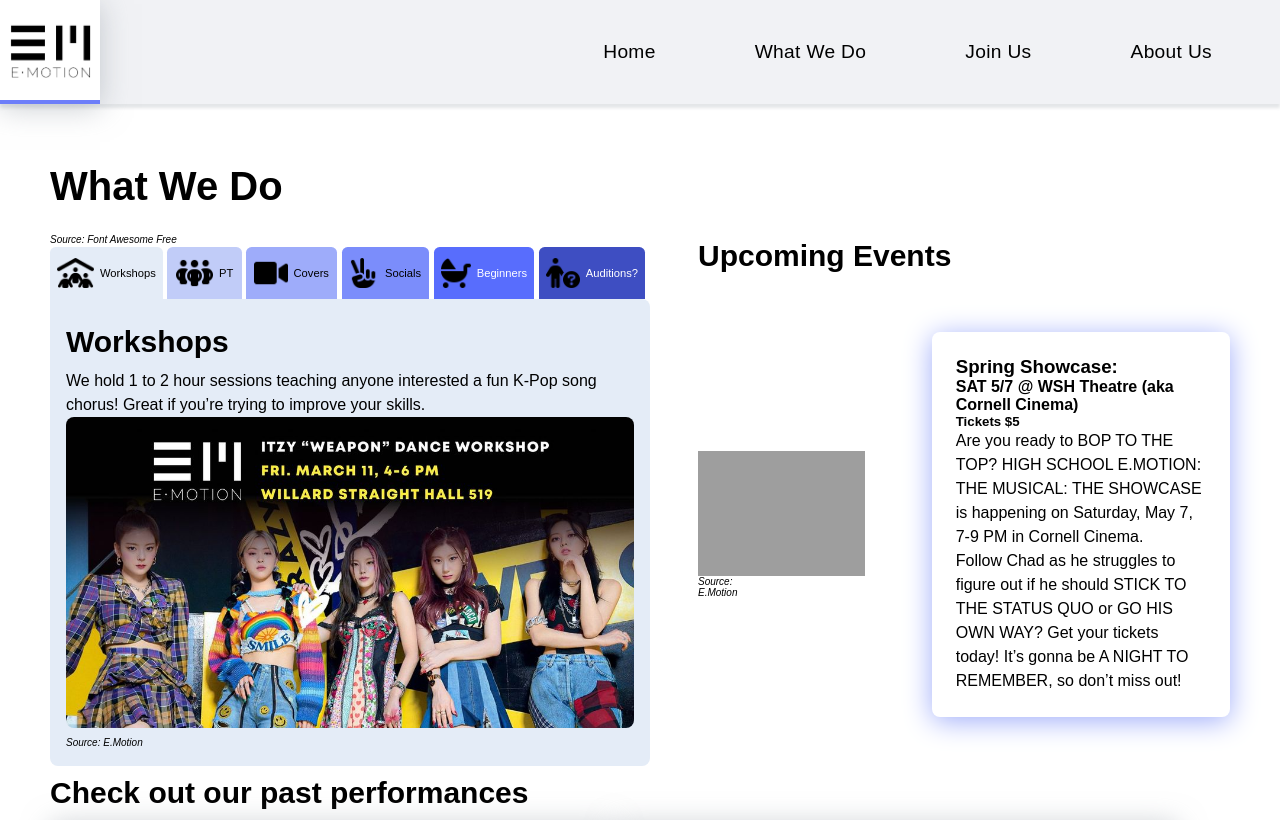
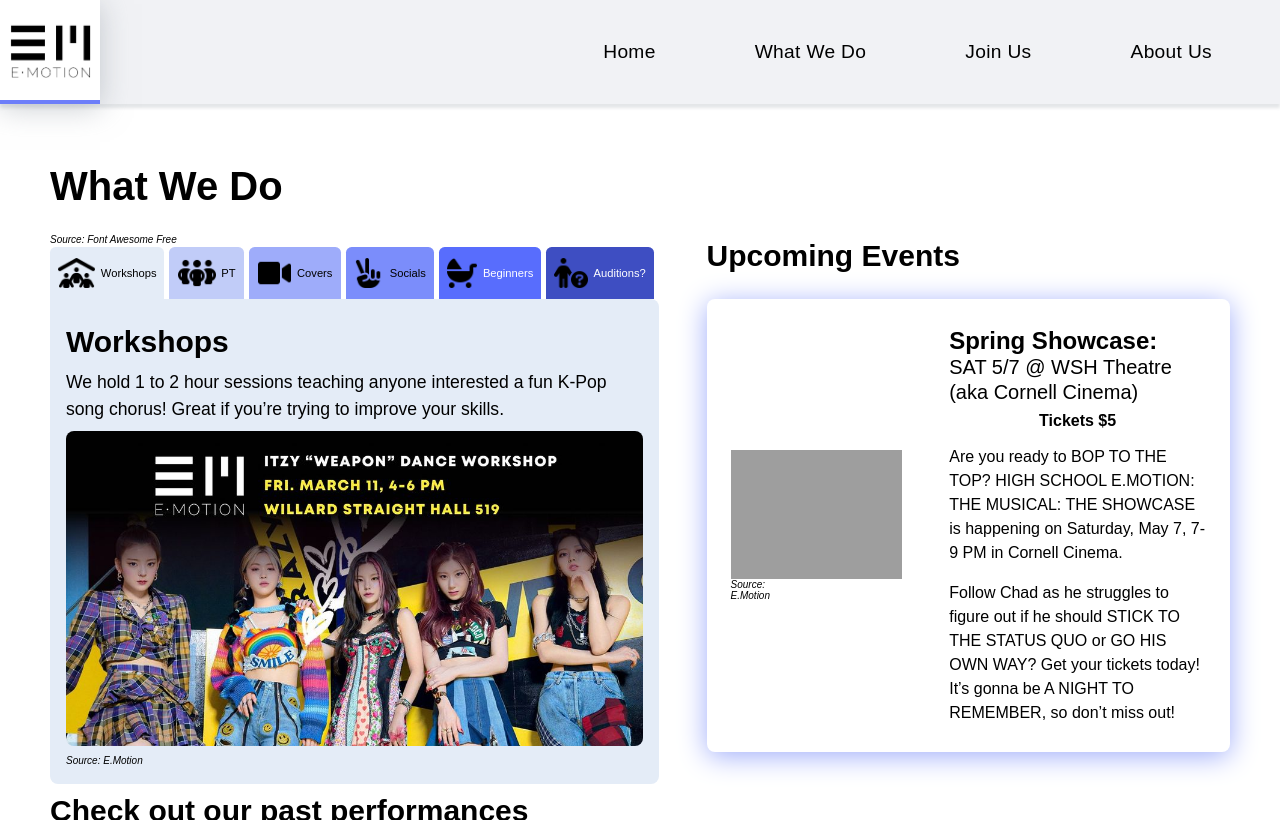
Before and after one commit to zaedaamrin/e-motion-cornell, a PHP site: page /what-we-do.html in a window 1280 px wide. Shown: the top 820 px of the page. Run offline with PHP 8.4, Linux system fonts and the light colour scheme; grey boxes are pictures that could not be loaded.

Commit message:
reverted CORRECTLY

```diff
--- a/styles/site.css
+++ b/styles/site.css
@@ -548,6 +546,10 @@
     border-bottom-left-radius: 0.5em;
     border-bottom-right-radius: 0.5em;
     border-top-right-radius: 0.5em;
+  }
+  .tab-content > p {
+    font-size: 1.1em;
+    margin-bottom: 0.5em;
   }
 
   #workshops-button, .first-tab-content {
@@ -571,16 +573,41 @@
     color: white;
   }
 
+  .showcase-all {
+    box-shadow: 0px 4px 28px #9EACFA;
+    padding: 1.5em;
+    border-radius: .5em;
+    margin-top: 1em;
+    margin-bottom: 2em;
+  }
+
   #hsm-flyer {
-    width: 250%;
+    width: 100%;
     max-width: 400px;
   }
 
-  .showcase-content {
-    box-shadow: 0px 4px 28px #9EACFA;
-    padding: 1.5em;
-    border-radius: .5em;
-  }
+  /* Stylizing the showcase written content */
+    .showcase-content > h3 { /* showcase name */
+      font-weight: bolder;
+      font-size: 1.5em;
+      margin-top: 1em;
+    }
+    .showcase-content > h4 { /* date/location */
+      font-weight: normal;
+      line-height: 1.25em;
+      font-size: 1.25em;
+    }
+    .showcase-content > h5 { /* price of show */
+      font-weight: bold;
+      line-height: 1em;
+      font-size: 1em;
+      text-align: center;
+      margin-top: 0.5em;
+    }
+    .showcase-content > p { /* showcase more text */
+      font-weight: lighter;
+      margin-top: 1em;
+    }
 
   .tab-pic {
     width: 100%;
@@ -626,6 +645,18 @@
 
   .showcase-content {
     margin-left: 12.5em;
+    margin-top: 0;
+    margin-bottom: 0;
+  }
+  .showcase-content > h3 { /* showcase name */
+    margin-top: 0;
+}
+  .tab-vid {
+    margin: 1em;
+  }
+
+  #hsm-flyer {
+    width: 220%;
   }
 }
 
```
Also changed, not shown: other parts of styles/site.css (+48 -29 lines).
